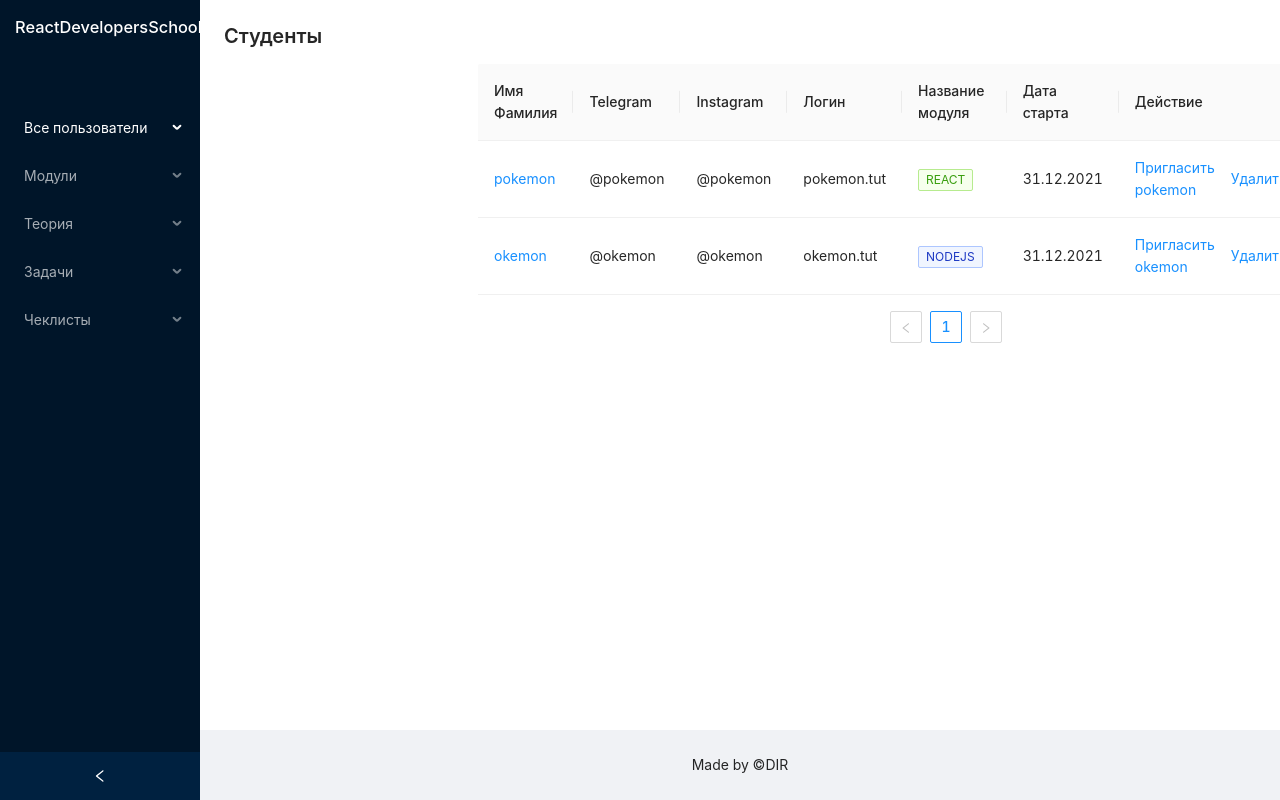
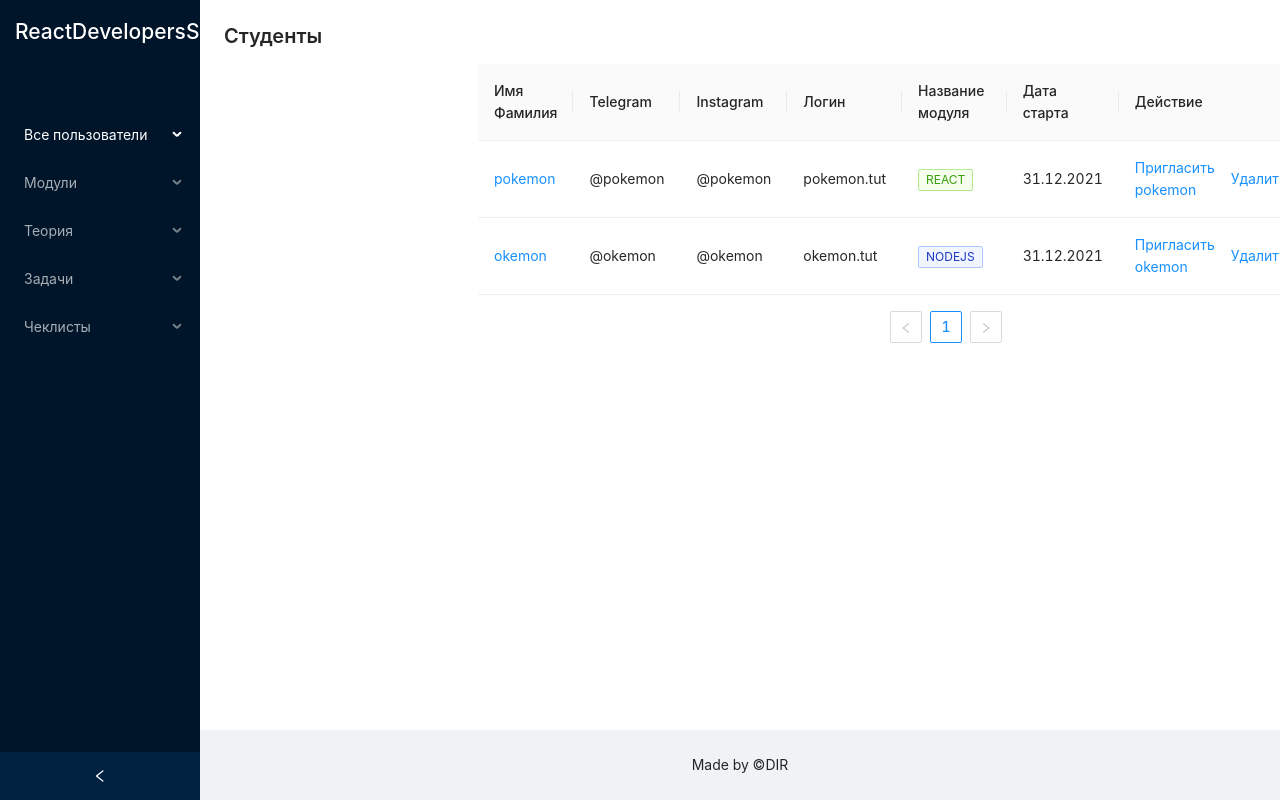
Before and after one commit to DeveloperIgorR/online-school, a React (Create React App) app: page / in a window 1280 px wide. Shown: the top 800 px of the page. Built offline with nearby package versions, Linux system fonts and the light colour scheme.

Commit message:
primary marckup

```diff
--- a/package.json
+++ b/package.json
@@ -11,6 +11,7 @@
     "antd": "^4.16.13",
     "react": "^17.0.2",
     "react-dom": "^17.0.2",
+    "react-router-dom": "^5.3.0",
     "react-scripts": "4.0.3",
     "web-vitals": "^1.1.2"
   },
--- a/src/pages/Dashboard/Dashboard.jsx
+++ b/src/pages/Dashboard/Dashboard.jsx
@@ -19,7 +19,7 @@ const Dashboard = () => {
         <Layout style={{ minHeight: '100vh' }}>
         <Sider collapsible collapsed={collapsed} onCollapse={onCollapse}>
           <div  className={d.logo}>
-            <h1>ReactDevelopersSchool</h1>
+            <h2>ReactDevelopersSchool</h2>
           </div>
           <Menu  theme="dark" defaultSelectedKeys={['3']} mode="inline">
             <Menu.Item ></Menu.Item>
--- a/src/pages/Dashboard/Dashboard.module.css
+++ b/src/pages/Dashboard/Dashboard.module.css
@@ -5,7 +5,7 @@
     padding: 0;
     background-color:#fff
 }
-.logo h1{
+.logo h2{
     margin: 15px;
     color: #fff;
   }
```
Also changed, not shown: src/components/Modules/Modules.jsx (added, +9 -0 lines), 1 other file (tests, documents, lock files or other folders).
